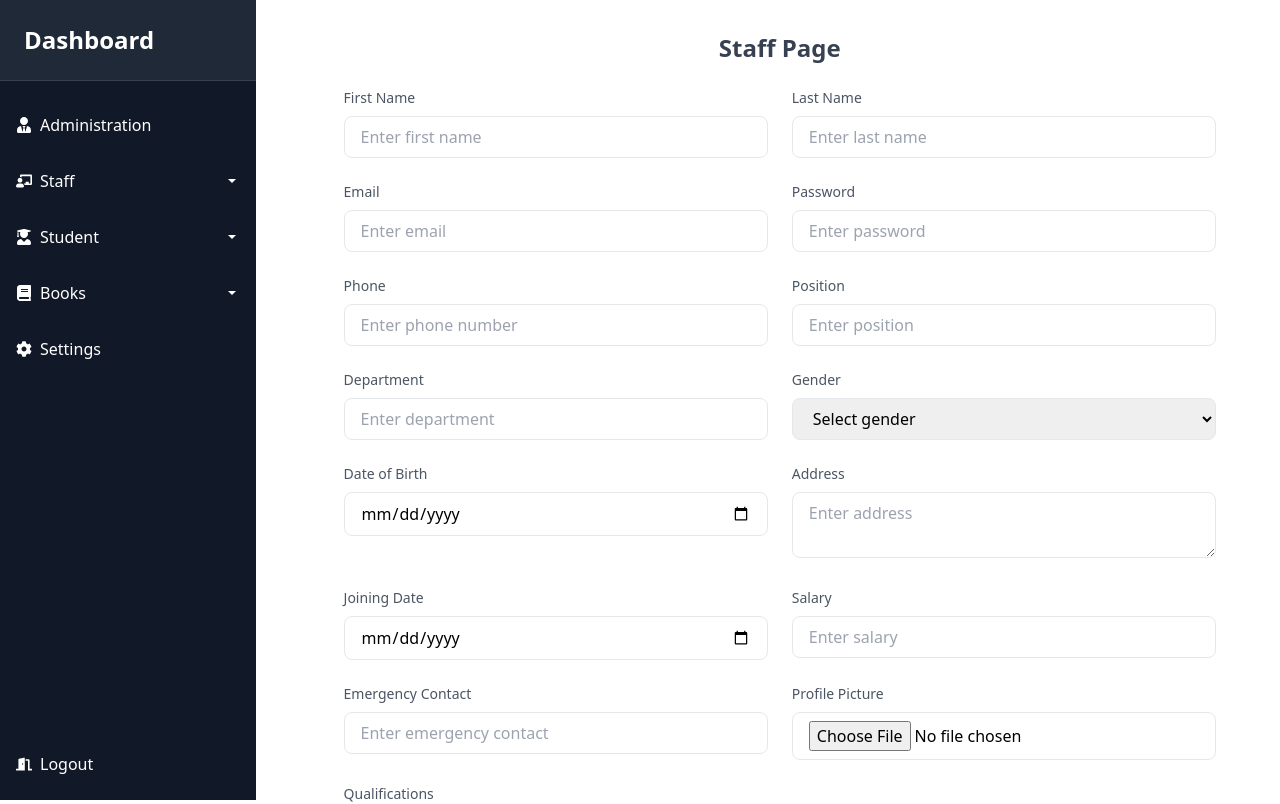
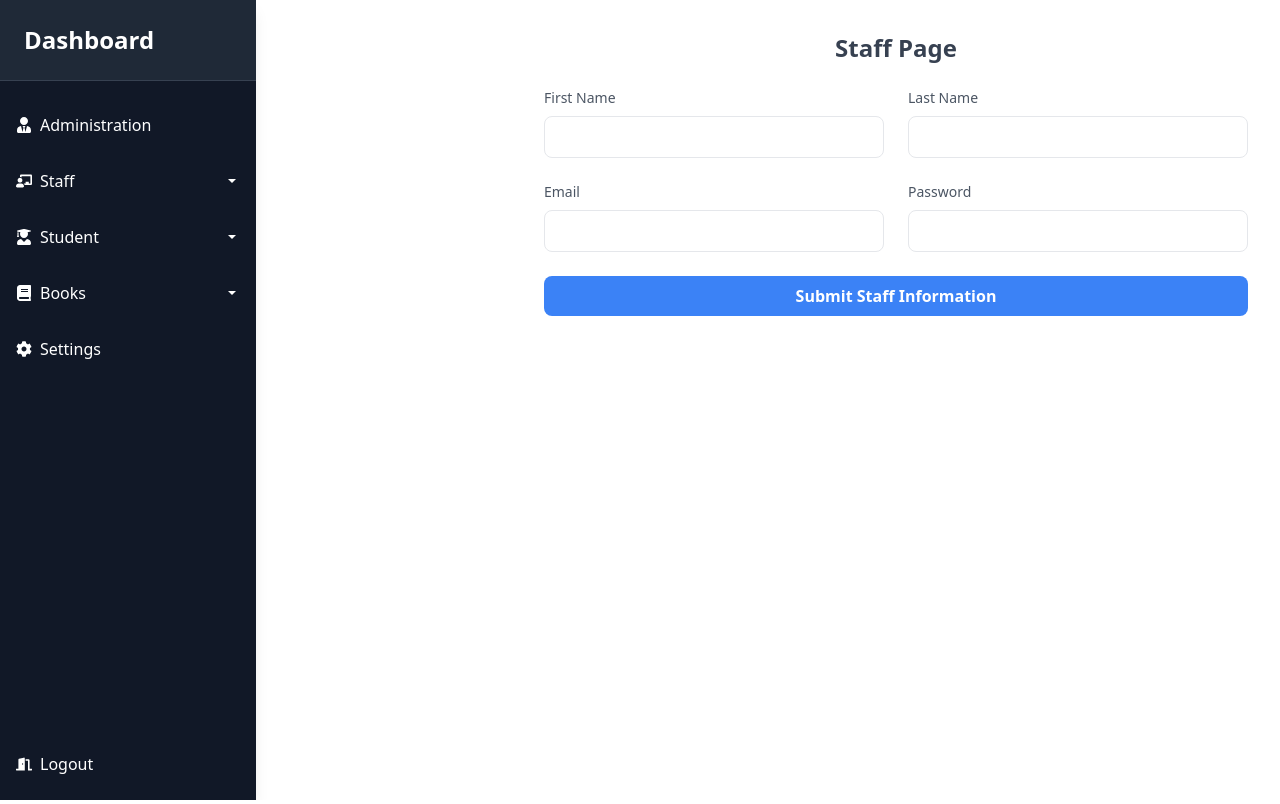
Before and after one commit to Istart-macbell/Library_frontend, a React (Create React App) app: page /add-staff in a window 1280 px wide. Shown: the top 804 px of the page. Built offline with nearby package versions, Linux system fonts and the light colour scheme.

Commit message:
staffpage

```diff
--- a/src/Staff/StaffProfile.js
+++ b/src/Staff/StaffProfile.js
@@ -1,6 +1,5 @@
+import axios from 'axios';
 import React, { useEffect, useState } from 'react';
-import axios from 'axios';
-
 const StaffProfile = () => {
     const [staffDetails, setStaffDetails] = useState(null);
 
@@ -35,7 +34,7 @@ const StaffProfile = () => {
             <div className="w-full max-w-4xl p-8 bg-white rounded-lg shadow-xl">
                 {/* Profile Header */}
                 <div className="flex items-center mb-8 space-x-6">
-                    <div className="w-24 h-24 flex items-center justify-center text-3xl font-bold text-white rounded-full shadow-md bg-gradient-to-br from-blue-500 to-purple-600">
+                    <div className="flex items-center justify-center w-24 h-24 text-3xl font-bold text-white rounded-full shadow-md bg-gradient-to-br from-blue-500 to-purple-600">
                         {staffDetails.firstName[0]}
                         {staffDetails.lastName[0]}
                     </div>
@@ -72,7 +71,7 @@ const StaffProfile = () => {
                     </div>
                     <div className="p-4 border rounded-lg shadow-sm">
                         <h3 className="text-lg font-semibold text-gray-700">Qualifications</h3>
-                        <ul className="list-disc pl-5 space-y-1">
+                        <ul className="pl-5 space-y-1 list-disc">
                             {staffDetails.qualifications.map((qualification, index) => (
                                 <li key={index}>{qualification}</li>
                             ))}
--- a/src/Staff/Staffpage.js
+++ b/src/Staff/Staffpage.js
@@ -1,8 +1,10 @@
 import React, { useState } from "react";
-import Sidebar from "../Admin/Sidebar"; // Make sure Sidebar is styled properly
+import { FiMenu } from "react-icons/fi";
+import Sidebar from "../Admin/Sidebar";
 
 const StaffPage = () => {
   const [loading, setLoading] = useState(false);
+  const [sidebarOpen, setSidebarOpen] = useState(false);
   const [formData, setFormData] = useState({
     firstName: "",
     lastName: "",
@@ -47,7 +49,6 @@ const StaffPage = () => {
           method: "POST",
           headers: {
             Authorization: `Bearer ${API_KEY}`,
-            "Content-Type": "application/json",
           },
           body: payload,
         }
@@ -63,45 +64,41 @@ const StaffPage = () => {
 
   return (
     <div className="flex min-h-screen">
-      {/* Sidebar */}
-      <div className="sidebar w-1/4 sticky top-0 h-screen">
-        <Sidebar /> {/* Sidebar stays fixed on the left side */}
+      {/* Sidebar for large screens */}
+      <div className={`fixed inset-y-0 left-0 z-50 w-64 bg-white shadow-lg transform ${sidebarOpen ? "translate-x-0" : "-translate-x-full"} md:translate-x-0 transition-transform md:w-1/4 md:relative md:flex`}>
+        <Sidebar />
       </div>
 
+      {/* Sidebar Toggle Button */}
+      <button
+        className="absolute z-50 p-2 text-2xl bg-white rounded-full shadow-lg top-4 left-4 md:hidden"
+        onClick={() => setSidebarOpen(!sidebarOpen)}
+      >
+        <FiMenu />
+      </button>
+
       {/* Main Content */}
-      <div className="w-3/4 p-8 overflow-y-auto mr-8">
-        <h1 className="mb-6 text-2xl font-bold text-center text-gray-700">
-          Staff Page
-        </h1>
-        <form
-          onSubmit={handleSubmit}
-          className="grid grid-cols-1 gap-6 md:grid-cols-2"
-        >
-          {/* Form Inputs */}
+      <div className="w-full p-8 ml-0 transition-all duration-300 md:w-3/4 md:ml-64">
+        <h1 className="mb-6 text-2xl font-bold text-center text-gray-700">Staff Page</h1>
+        <form onSubmit={handleSubmit} className="grid grid-cols-1 gap-6 md:grid-cols-2">
           <div>
-            <label className="block text-sm font-medium text-gray-600">
-              First Name
-            </label>
+            <label className="block text-sm font-medium text-gray-600">First Name</label>
             <input
               type="text"
               name="firstName"
               value={formData.firstName}
               onChange={handleInputChange}
-              placeholder="Enter first name"
               className="w-full px-4 py-2 mt-2 border rounded-lg focus:ring-2 focus:ring-blue-400"
             />
           </div>
 
           <div>
-            <label className="block text-sm font-medium text-gray-600">
-              Last Name
-            </label>
+            <label className="block text-sm font-medium text-gray-600">Last Name</label>
             <input
               type="text"
               name="lastName"
               value={formData.lastName}
               onChange={handleInputChange}
-              placeholder="Enter last name"
               className="w-full px-4 py-2 mt-2 border rounded-lg focus:ring-2 focus:ring-blue-400"
             />
           </div>
@@ -113,166 +110,17 @@ const StaffPage = () => {
               name="email"
               value={formData.email}
               onChange={handleInputChange}
-              placeholder="Enter email"
               className="w-full px-4 py-2 mt-2 border rounded-lg focus:ring-2 focus:ring-blue-400"
             />
           </div>
 
           <div>
-            <label className="block text-sm font-medium text-gray-600">
-              Password
-            </label>
+            <label className="block text-sm font-medium text-gray-600">Password</label>
             <input
               type="password"
               name="password"
               value={formData.password}
               onChange={handleInputChange}
-              placeholder="Enter password"
-              className="w-full px-4 py-2 mt-2 border rounded-lg focus:ring-2 focus:ring-blue-400"
-            />
-          </div>
-
-          <div>
-            <label className="block text-sm font-medium text-gray-600">Phone</label>
-            <input
-              type="text"
-              name="phone"
-              value={formData.phone}
-              onChange={handleInputChange}
-              placeholder="Enter phone number"
-              className="w-full px-4 py-2 mt-2 border rounded-lg focus:ring-2 focus:ring-blue-400"
-            />
-          </div>
-
-          <div>
-            <label className="block text-sm font-medium text-gray-600">
-              Position
-            </label>
-            <input
-              type="text"
-              name="position"
-              value={formData.position}
-              onChange={handleInputChange}
-              placeholder="Enter position"
-              className="w-full px-4 py-2 mt-2 border rounded-lg focus:ring-2 focus:ring-blue-400"
-            />
-          </div>
-
-          <div>
-            <label className="block text-sm font-medium text-gray-600">
-              Department
-            </label>
-            <input
-              type="text"
-              name="department"
-              value={formData.department}
-              onChange={handleInputChange}
-              placeholder="Enter department"
-              className="w-full px-4 py-2 mt-2 border rounded-lg focus:ring-2 focus:ring-blue-400"
-            />
-          </div>
-
-          <div>
-            <label className="block text-sm font-medium text-gray-600">Gender</label>
-            <select
-              name="gender"
-              value={formData.gender}
-              onChange={handleInputChange}
-              className="w-full px-4 py-2 mt-2 border rounded-lg focus:ring-2 focus:ring-blue-400"
-            >
-              <option value="">Select gender</option>
-              <option value="Male">Male</option>
-              <option value="Female">Female</option>
-              <option value="Other">Other</option>
-            </select>
-          </div>
-
-          <div>
-            <label className="block text-sm font-medium text-gray-600">
-              Date of Birth
-            </label>
-            <input
-              type="date"
-              name="dateOfBirth"
-              value={formData.dateOfBirth}
-              onChange={handleInputChange}
-              className="w-full px-4 py-2 mt-2 border rounded-lg focus:ring-2 focus:ring-blue-400"
-            />
-          </div>
-
-          <div>
-            <label className="block text-sm font-medium text-gray-600">
-              Address
-            </label>
-            <textarea
-              name="address"
-              value={formData.address}
-              onChange={handleInputChange}
-              placeholder="Enter address"
-              className="w-full px-4 py-2 mt-2 border rounded-lg focus:ring-2 focus:ring-blue-400"
-            />
-          </div>
-
-          <div>
-            <label className="block text-sm font-medium text-gray-600">
-              Joining Date
-            </label>
-            <input
-              type="date"
-              name="joiningDate"
-              value={formData.joiningDate}
-              onChange={handleInputChange}
-              className="w-full px-4 py-2 mt-2 border rounded-lg focus:ring-2 focus:ring-blue-400"
-            />
-          </div>
-
-          <div>
-            <label className="block text-sm font-medium text-gray-600">Salary</label>
-            <input
-              type="number"
-              name="salary"
-              value={formData.salary}
-              onChange={handleInputChange}
-              placeholder="Enter salary"
-              className="w-full px-4 py-2 mt-2 border rounded-lg focus:ring-2 focus:ring-blue-400"
-            />
-          </div>
-
-          <div>
-            <label className="block text-sm font-medium text-gray-600">
-              Emergency Contact
-            </label>
-            <input
-              type="text"
-              name="emergencyContact"
-              value={formData.emergencyContact}
-              onChange={handleInputChange}
-              placeholder="Enter emergency contact"
-              className="w-full px-4 py-2 mt-2 border rounded-lg focus:ring-2 focus:ring-blue-400"
-            />
-          </div>
-
-          <div>
-            <label className="block text-sm font-medium text-gray-600">
-              Profile Picture
-            </label>
-            <input
-              type="file"
-              name="profilePicture"
-              onChange={handleFileChange}
-              className="w-full px-4 py-2 mt-2 border rounded-lg focus:ring-2 focus:ring-blue-400"
-            />
-          </div>
-
-          <div>
-            <label className="block text-sm font-medium text-gray-600">
-              Qualifications
-            </label>
-            <textarea
-              name="qualifications"
-              value={formData.qualifications}
-              onChange={handleInputChange}
-              placeholder="Enter qualifications"
               className="w-full px-4 py-2 mt-2 border rounded-lg focus:ring-2 focus:ring-blue-400"
             />
           </div>
```
